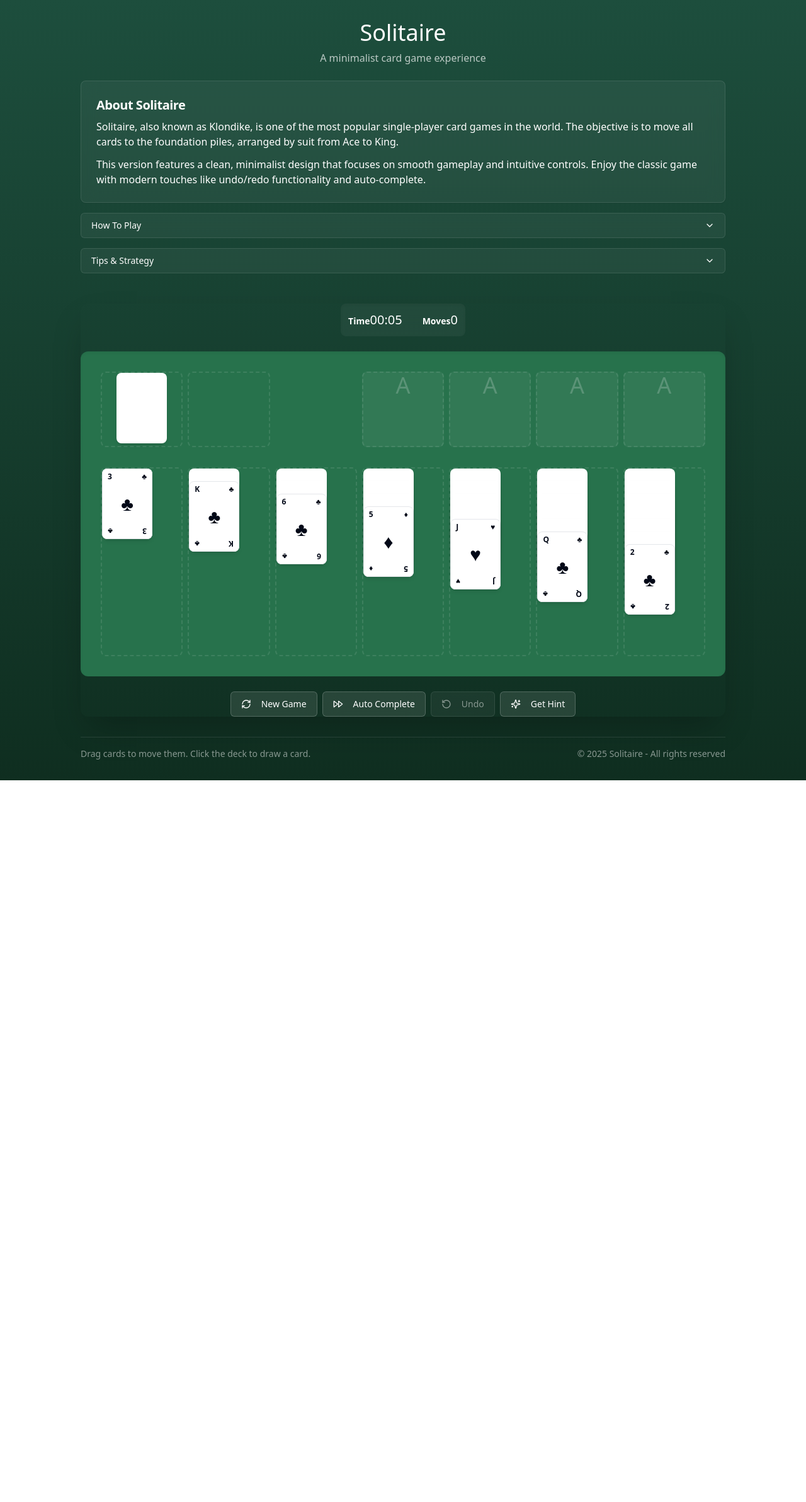
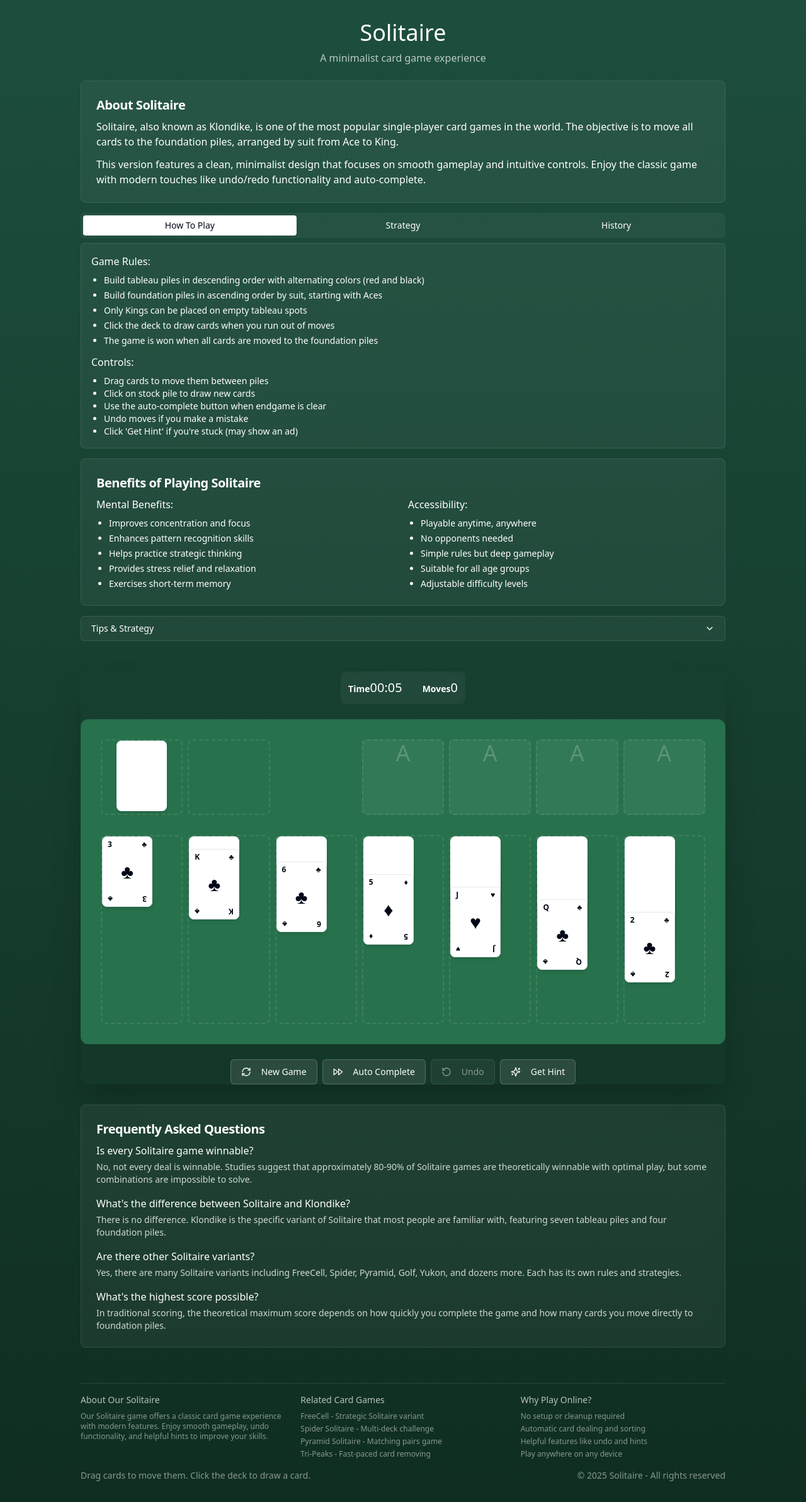
Before and after one commit to ursoftfx/solo-card-adventure, a React (Vite) app: page / in a window 1280 px wide. Shown: the whole page at 63% size. Before the commit the page ends 1239 px from the top, so only its background shows below. Built offline with nearby package versions, Linux system fonts and the light colour scheme.

Commit message:
Add more content
Added more content to the application to increase the chances of AdSense approval.

```diff
--- a/src/pages/Index.tsx
+++ b/src/pages/Index.tsx
@@ -7,6 +7,7 @@ import { Button } from '@/components/ui/button';
 import { ChevronDown } from 'lucide-react';
 import { Card, CardContent, CardHeader, CardTitle } from '@/components/ui/card';
 import { Separator } from '@/components/ui/separator';
+import { Tabs, TabsList, TabsTrigger, TabsContent } from '@/components/ui/tabs';
 
 const Index = () => {
   return (
@@ -36,14 +37,14 @@ const Index = () => {
             </CardContent>
           </Card>
 
-          <Collapsible className="w-full mb-4">
-            <CollapsibleTrigger asChild>
-              <Button variant="outline" className="w-full flex justify-between bg-white/5 backdrop-blur-md hover:bg-white/10 text-white border-white/10">
-                How To Play
-                <ChevronDown className="h-4 w-4" />
-              </Button>
-            </CollapsibleTrigger>
-            <CollapsibleContent className="bg-white/5 backdrop-blur-md p-4 mt-1 rounded-md border border-white/10 text-white">
+          <Tabs defaultValue="how-to-play" className="w-full mb-4">
+            <TabsList className="grid grid-cols-3 mb-2 bg-white/5 backdrop-blur-md text-white border-white/10">
+              <TabsTrigger value="how-to-play">How To Play</TabsTrigger>
+              <TabsTrigger value="strategy">Strategy</TabsTrigger>
+              <TabsTrigger value="history">History</TabsTrigger>
+            </TabsList>
+
+            <TabsContent value="how-to-play" className="bg-white/5 backdrop-blur-md p-4 rounded-md border border-white/10 text-white">
               <h3 className="font-medium mb-2">Game Rules:</h3>
               <ul className="list-disc pl-5 mb-3 space-y-1 text-sm">
                 <li>Build tableau piles in descending order with alternating colors (red and black)</li>
@@ -60,8 +61,63 @@ const Index = () => {
                 <li>Undo moves if you make a mistake</li>
                 <li>Click 'Get Hint' if you're stuck (may show an ad)</li>
               </ul>
-            </CollapsibleContent>
-          </Collapsible>
+            </TabsContent>
+
+            <TabsContent value="strategy" className="bg-white/5 backdrop-blur-md p-4 rounded-md border border-white/10 text-white">
+              <h3 className="font-medium mb-2">Winning Strategies:</h3>
+              <ul className="list-disc pl-5 space-y-2 text-sm">
+                <li>Always try to expose hidden cards in the tableau first</li>
+                <li>Create empty tableau spots (only Kings can be placed here)</li>
+                <li>Move cards to the foundation piles only when it won't block other moves</li>
+                <li>Think several moves ahead before making decisions</li>
+                <li>Use undo feature to test different strategies</li>
+              </ul>
+              <p className="mt-3">Patience is key when playing Solitaire. Not all games are winnable, but proper strategy greatly increases your chances of success. Studies suggest that approximately 80% of Solitaire games can be won with optimal play.</p>
+            </TabsContent>
+
+            <TabsContent value="history" className="bg-white/5 backdrop-blur-md p-4 rounded-md border border-white/10 text-white">
+              <h3 className="font-medium mb-2">Origins of Solitaire:</h3>
+              <p className="mb-3">
+                Solitaire has a rich history dating back to the late 18th century in Northern Europe, particularly in Baltic and Scandinavian regions. The game gained popularity in France during Napoleon's era, where it was reportedly played by the emperor during his exile.
+              </p>
+              <p className="mb-3">
+                The name "Solitaire" comes from the French word meaning "solitary" or "alone." In the United Kingdom, the game is often called "Patience," reflecting the temperament needed to play successfully.
+              </p>
+              <p>
+                Solitaire reached unprecedented popularity in the digital age when Microsoft included it with Windows 3.0 in 1990. This digital version introduced the game to millions worldwide and helped establish it as one of the most recognized card games in history.
+              </p>
+            </TabsContent>
+          </Tabs>
+
+          <Card className="bg-white/5 backdrop-blur-md border-white/10 text-white mb-4">
+            <CardHeader className="pb-2">
+              <CardTitle className="text-xl">Benefits of Playing Solitaire</CardTitle>
+            </CardHeader>
+            <CardContent>
+              <div className="grid grid-cols-1 md:grid-cols-2 gap-4">
+                <div>
+                  <h3 className="font-medium mb-2">Mental Benefits:</h3>
+                  <ul className="list-disc pl-5 space-y-1 text-sm">
+                    <li>Improves concentration and focus</li>
+                    <li>Enhances pattern recognition skills</li>
+                    <li>Helps practice strategic thinking</li>
+                    <li>Provides stress relief and relaxation</li>
+                    <li>Exercises short-term memory</li>
+                  </ul>
+                </div>
+                <div>
+                  <h3 className="font-medium mb-2">Accessibility:</h3>
+                  <ul className="list-disc pl-5 space-y-1 text-sm">
+                    <li>Playable anytime, anywhere</li>
+                    <li>No opponents needed</li>
+                    <li>Simple rules but deep gameplay</li>
+                    <li>Suitable for all age groups</li>
+                    <li>Adjustable difficulty levels</li>
+                  </ul>
+                </div>
+              </div>
+            </CardContent>
+          </Card>
 
           <Collapsible className="w-full mb-6">
             <CollapsibleTrigger asChild>
@@ -86,10 +142,62 @@ const Index = () => {
         <div className="w-full overflow-hidden rounded-xl shadow-2xl">
           <GameBoard />
         </div>
+
+        <div className="w-full mt-8">
+          <Card className="bg-white/5 backdrop-blur-md border-white/10 text-white mb-6">
+            <CardHeader className="pb-2">
+              <CardTitle className="text-xl">Frequently Asked Questions</CardTitle>
+            </CardHeader>
+            <CardContent>
+              <div className="space-y-4">
+                <div>
+                  <h3 className="font-medium mb-1">Is every Solitaire game winnable?</h3>
+                  <p className="text-sm text-white/80">No, not every deal is winnable. Studies suggest that approximately 80-90% of Solitaire games are theoretically winnable with optimal play, but some combinations are impossible to solve.</p>
+                </div>
+                <div>
+                  <h3 className="font-medium mb-1">What's the difference between Solitaire and Klondike?</h3>
+                  <p className="text-sm text-white/80">There is no difference. Klondike is the specific variant of Solitaire that most people are familiar with, featuring seven tableau piles and four foundation piles.</p>
+                </div>
+                <div>
+                  <h3 className="font-medium mb-1">Are there other Solitaire variants?</h3>
+                  <p className="text-sm text-white/80">Yes, there are many Solitaire variants including FreeCell, Spider, Pyramid, Golf, Yukon, and dozens more. Each has its own rules and strategies.</p>
+                </div>
+                <div>
+                  <h3 className="font-medium mb-1">What's the highest score possible?</h3>
+                  <p className="text-sm text-white/80">In traditional scoring, the theoretical maximum score depends on how quickly you complete the game and how many cards you move directly to foundation piles.</p>
+                </div>
+              </div>
+            </CardContent>
+          </Card>
+        </div>
       </main>
 
       <footer className="w-full max-w-5xl mt-8 text-white/50 text-sm">
         <Separator className="mb-4 bg-white/10" />
+        <div className="grid grid-cols-1 md:grid-cols-3 gap-6 mb-4">
+          <div>
+            <h3 className="font-medium mb-2 text-white/70">About Our Solitaire</h3>
+            <p className="text-xs">Our Solitaire game offers a classic card game experience with modern features. Enjoy smooth gameplay, undo functionality, and helpful hints to improve your skills.</p>
+          </div>
+          <div>
+            <h3 className="font-medium mb-2 text-white/70">Related Card Games</h3>
+            <ul className="text-xs space-y-1">
+              <li>FreeCell - Strategic Solitaire variant</li>
+              <li>Spider Solitaire - Multi-deck challenge</li>
+              <li>Pyramid Solitaire - Matching pairs game</li>
+              <li>Tri-Peaks - Fast-paced card removing</li>
+            </ul>
+          </div>
+          <div>
+            <h3 className="font-medium mb-2 text-white/70">Why Play Online?</h3>
+            <ul className="text-xs space-y-1">
+              <li>No setup or cleanup required</li>
+              <li>Automatic card dealing and sorting</li>
+              <li>Helpful features like undo and hints</li>
+              <li>Play anywhere on any device</li>
+            </ul>
+          </div>
+        </div>
         <div className="flex flex-col md:flex-row justify-between items-center">
           <p>Drag cards to move them. Click the deck to draw a card.</p>
           <p className="mt-2 md:mt-0">© {new Date().getFullYear()} Solitaire - All rights reserved</p>
```
